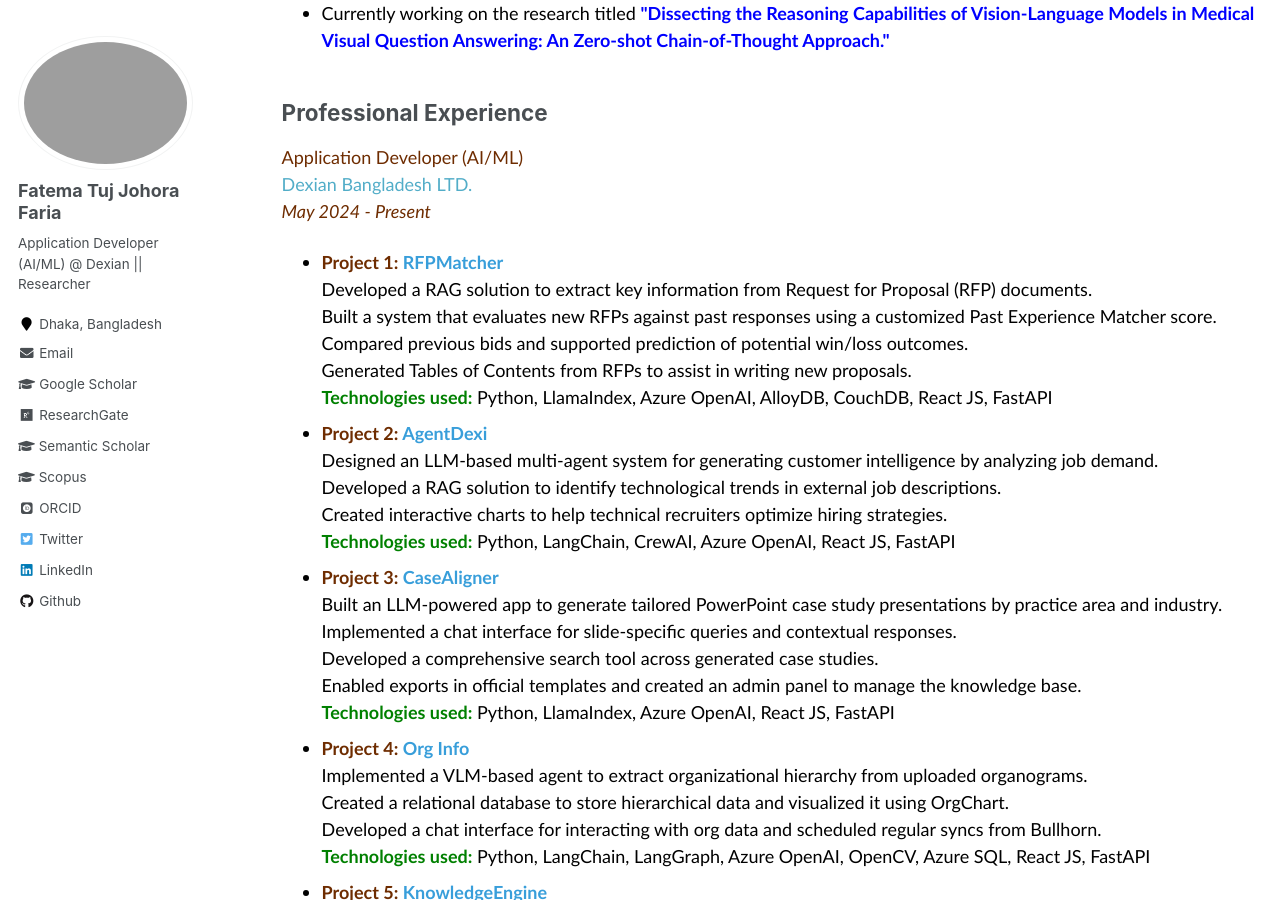
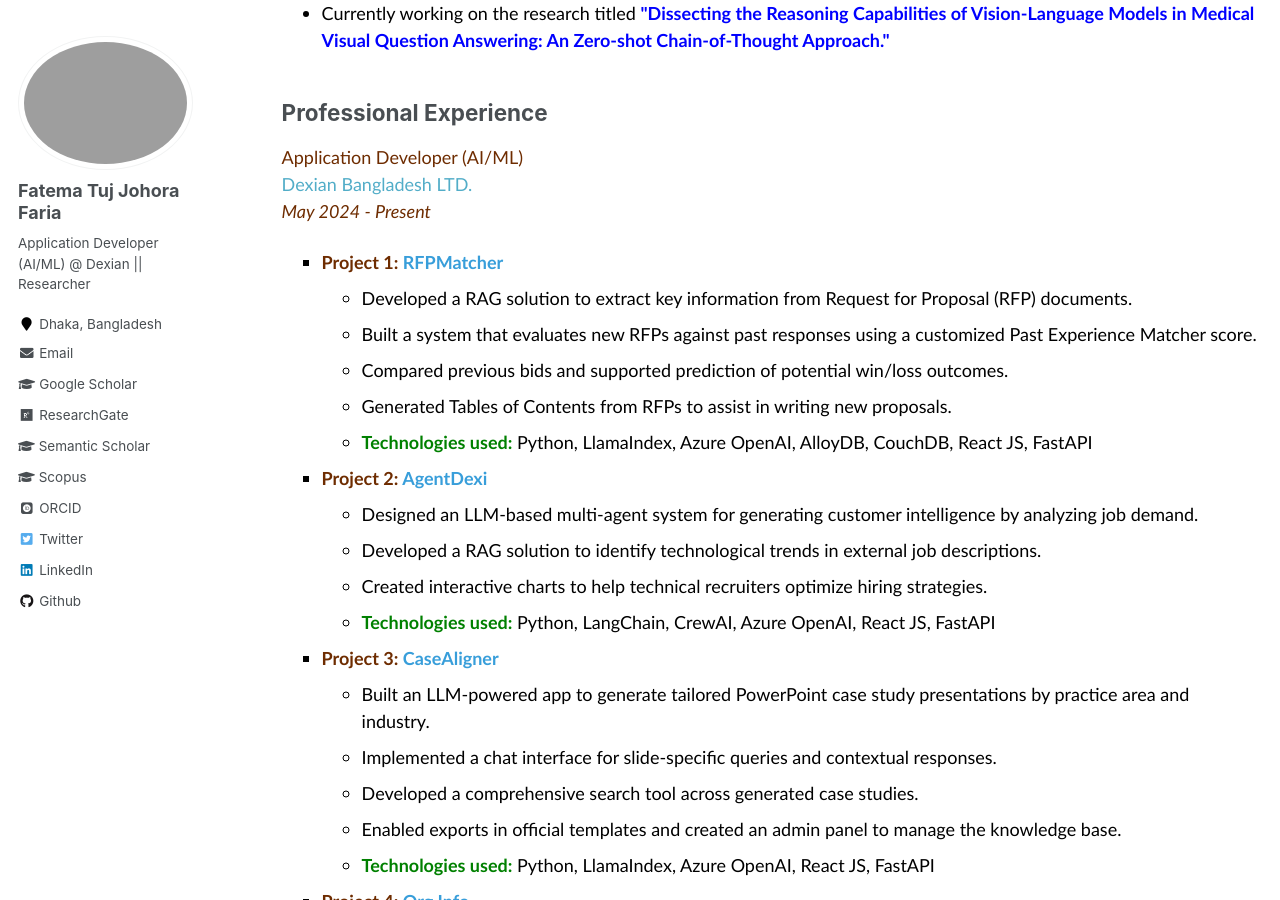
Before and after one commit to fatemafaria142/fatemafaria142.github.io, a Jekyll site: the page built from _pages/work.md, in a window 1280 px wide and 900 px high, scrolled down 600 px. Built offline with Jekyll 4.4.1, drawn with Linux system fonts in a browser that asks for light colours; some web fonts are replaced.

Commit message:
Changed to CV

```diff
--- a/_pages/work.md
+++ b/_pages/work.md
@@ -22,51 +22,61 @@
 ## Professional Experience
 <span style="font-family:Trebuchet MS; color:black;">
 <span style="color:#6E2C00">Application Developer (AI/ML)</span><br/>
-[Dexian Bangladesh LTD.](https://www.linkedin.com/company/dexiansolutions/)<br/>
+<a href="https://www.linkedin.com/company/dexiansolutions/" target="_blank">Dexian Bangladesh LTD.</a><br/>
 <span style="color:#6E2C00"><em>May 2024 - Present</em></span>
 
-<ul style="font-family:Trebuchet MS; color:black;">
+<ul style="font-family:Trebuchet MS; color:black; list-style-type: square;">
 
-<li>
-  <b style="color:#6E2C00">Project 1: <span style="color:#389EDA">RFPMatcher</span></b><br/>
-  Developed a RAG solution to extract key information from Request for Proposal (RFP) documents.<br/>
-  Built a system that evaluates new RFPs against past responses using a customized Past Experience Matcher score.<br/>
-  Compared previous bids and supported prediction of potential win/loss outcomes.<br/>
-  Generated Tables of Contents from RFPs to assist in writing new proposals.<br/>
-  <b><span style="color:green; display:inline;">Technologies used:</span></b> Python, LlamaIndex, Azure OpenAI, AlloyDB, CouchDB, React JS, FastAPI
-</li>
+  <li>
+    <b style="color:#6E2C00">Project 1: <span style="color:#389EDA">RFPMatcher</span></b>
+    <ul style="list-style-type: circle;">
+      <li>Developed a RAG solution to extract key information from Request for Proposal (RFP) documents.</li>
+      <li>Built a system that evaluates new RFPs against past responses using a customized Past Experience Matcher score.</li>
+      <li>Compared previous bids and supported prediction of potential win/loss outcomes.</li>
+      <li>Generated Tables of Contents from RFPs to assist in writing new proposals.</li>
+      <li><b><span style="color:green;">Technologies used:</span></b> Python, LlamaIndex, Azure OpenAI, AlloyDB, CouchDB, React JS, FastAPI</li>
+    </ul>
+  </li>
 
-<li>
-  <b style="color:#6E2C00">Project 2: <span style="color:#389EDA">AgentDexi</span></b><br/>
-  Designed an LLM-based multi-agent system for generating customer intelligence by analyzing job demand.<br/>
-  Developed a RAG solution to identify technological trends in external job descriptions.<br/>
-  Created interactive charts to help technical recruiters optimize hiring strategies.<br/>
-  <b><span style="color:green; display:inline;">Technologies used:</span></b> Python, LangChain, CrewAI, Azure OpenAI, React JS, FastAPI
-</li>
+  <li>
+    <b style="color:#6E2C00">Project 2: <span style="color:#389EDA">AgentDexi</span></b>
+    <ul style="list-style-type: circle;">
+      <li>Designed an LLM-based multi-agent system for generating customer intelligence by analyzing job demand.</li>
+      <li>Developed a RAG solution to identify technological trends in external job descriptions.</li>
+      <li>Created interactive charts to help technical recruiters optimize hiring strategies.</li>
+      <li><b><span style="color:green;">Technologies used:</span></b> Python, LangChain, CrewAI, Azure OpenAI, React JS, FastAPI</li>
+    </ul>
+  </li>
 
-<li>
-  <b style="color:#6E2C00">Project 3: <span style="color:#389EDA">CaseAligner</span></b><br/>
-  Built an LLM-powered app to generate tailored PowerPoint case study presentations by practice area and industry.<br/>
-  Implemented a chat interface for slide-specific queries and contextual responses.<br/>
-  Developed a comprehensive search tool across generated case studies.<br/>
-  Enabled exports in official templates and created an admin panel to manage the knowledge base.<br/>
-  <b><span style="color:green; display:inline;">Technologies used:</span></b> Python, LlamaIndex, Azure OpenAI, React JS, FastAPI
-</li>
+  <li>
+    <b style="color:#6E2C00">Project 3: <span style="color:#389EDA">CaseAligner</span></b>
+    <ul style="list-style-type: circle;">
+      <li>Built an LLM-powered app to generate tailored PowerPoint case study presentations by practice area and industry.</li>
+      <li>Implemented a chat interface for slide-specific queries and contextual responses.</li>
+      <li>Developed a comprehensive search tool across generated case studies.</li>
+      <li>Enabled exports in official templates and created an admin panel to manage the knowledge base.</li>
+      <li><b><span style="color:green;">Technologies used:</span></b> Python, LlamaIndex, Azure OpenAI, React JS, FastAPI</li>
+    </ul>
+  </li>
 
-<li>
-  <b style="color:#6E2C00">Project 4: <span style="color:#389EDA">Org Info</span></b><br/>
-  Implemented a VLM-based agent to extract organizational hierarchy from uploaded organograms.<br/>
-  Created a relational database to store hierarchical data and visualized it using OrgChart.<br/>
-  Developed a chat interface for interacting with org data and scheduled regular syncs from Bullhorn.<br/>
-  <b><span style="color:green; display:inline;">Technologies used:</span></b> Python, LangChain, LangGraph, Azure OpenAI, OpenCV, Azure SQL, React JS, FastAPI
-</li>
+  <li>
+    <b style="color:#6E2C00">Project 4: <span style="color:#389EDA">Org Info</span></b>
+    <ul style="list-style-type: circle;">
+      <li>Implemented a VLM-based agent to extract organizational hierarchy from uploaded organograms.</li>
+      <li>Created a relational database to store hierarchical data and visualized it using OrgChart.</li>
+      <li>Developed a chat interface for interacting with org data and scheduled regular syncs from Bullhorn.</li>
+      <li><b><span style="color:green;">Technologies used:</span></b> Python, LangChain, LangGraph, Azure OpenAI, OpenCV, Azure SQL, React JS, FastAPI</li>
+    </ul>
+  </li>
 
-<li>
-  <b style="color:#6E2C00">Project 5: <span style="color:#389EDA">KnowledgeEngine</span></b><br/>
-  Developed an LLM-based multi-document RAG Q&A system for internal knowledge retrieval.<br/>
-  Created a conversational interface referencing source documents and secured user sessions via dedicated knowledge bases.<br/>
-  Built an admin panel for uploading and managing documents.<br/>
-  <b><span style="color:green; display:inline;">Technologies used:</span></b> Python, LlamaIndex, Azure OpenAI, AlloyDB, React JS, FastAPI
-</li>
+  <li>
+    <b style="color:#6E2C00">Project 5: <span style="color:#389EDA">KnowledgeEngine</span></b>
+    <ul style="list-style-type: circle;">
+      <li>Developed an LLM-based multi-document RAG Q&A system for internal knowledge retrieval.</li>
+      <li>Created a conversational interface referencing source documents and secured user sessions via dedicated knowledge bases.</li>
+      <li>Built an admin panel for uploading and managing documents.</li>
+      <li><b><span style="color:green;">Technologies used:</span></b> Python, LlamaIndex, Azure OpenAI, AlloyDB, React JS, FastAPI</li>
+    </ul>
+  </li>
 
 </ul>
```
